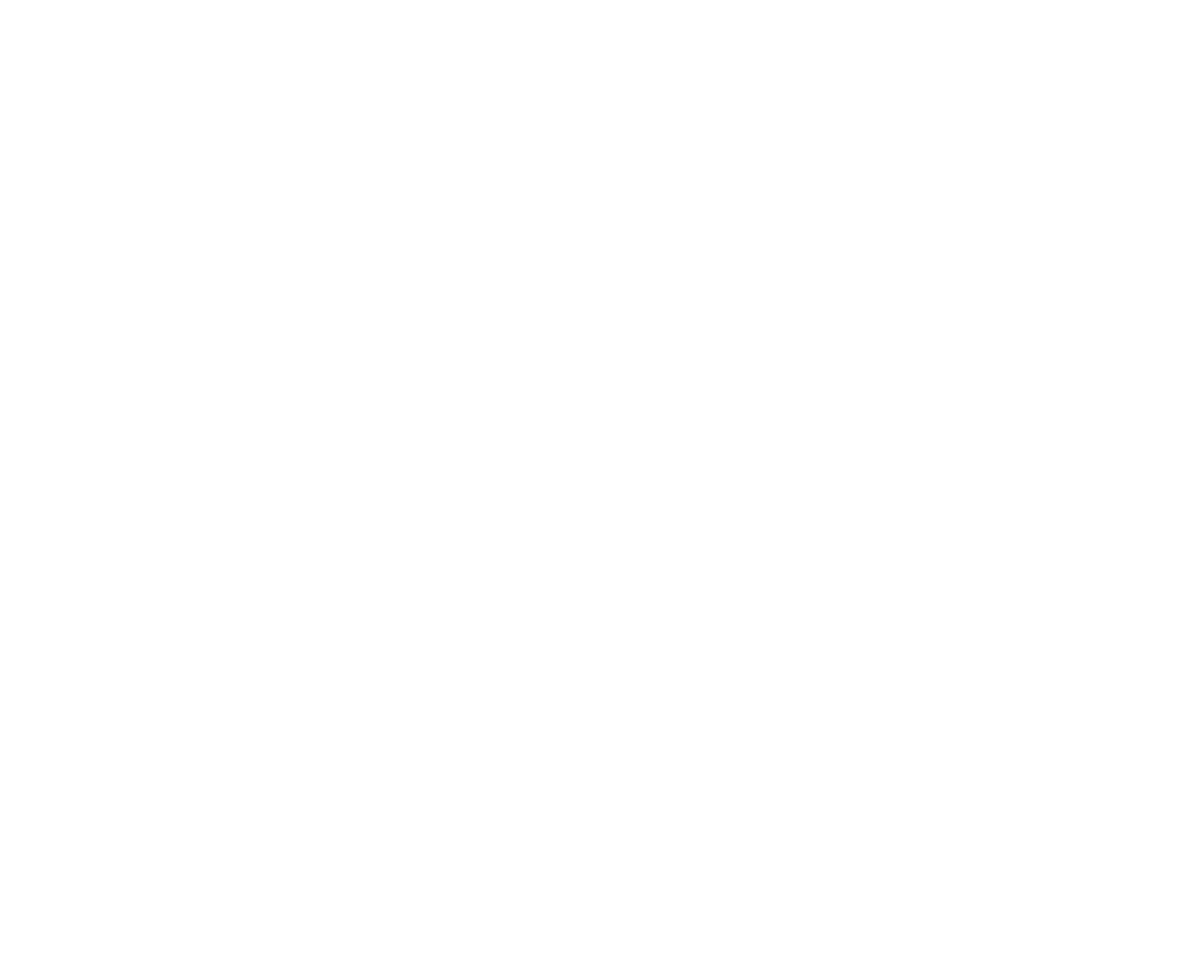
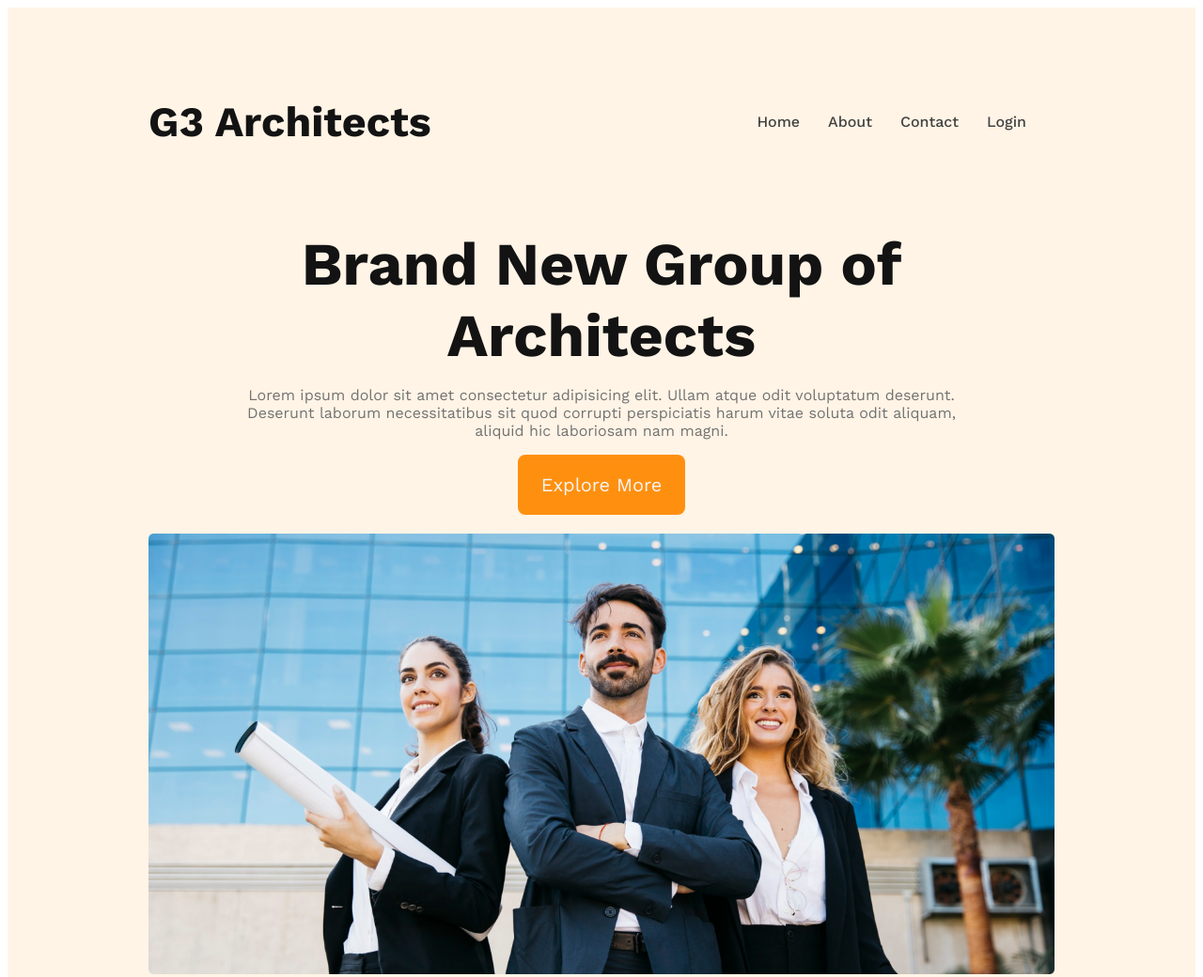
Before and after one commit to emon22830/G3-Architects-Website, a plain HTML site: page index.html in a window 1280 px wide. Shown: the top 1040 px of the page at 94% size. Before the commit the page ends 800 px from the top, so only its background shows below. Drawn offline with nearby package versions, Linux system fonts and the light colour scheme.

Commit message:
completed header section

```diff
--- a/index.html
+++ b/index.html
@@ -3,11 +3,42 @@
 <head>
     <meta charset="UTF-8">
     <meta name="viewport" content="width=device-width, initial-scale=1.0">
-    <title>G3-Architect</title>
+    <title>G3-Architects</title>
+
+    <link rel="preconnect" href="https://fonts.googleapis.com">
+<link rel="preconnect" href="https://fonts.gstatic.com" crossorigin>
+<link href="https://fonts.googleapis.com/css2?family=Work+Sans:ital,wght@0,100..900;1,100..900&display=swap" rel="stylesheet">
 
     <link rel="stylesheet" href="styles/architect.css">
 </head>
 <body>
+    <header>
+<nav>
+    <h3 class="nav-title">G3 Architects</h3>
+<ul>
+    <li><a href="">Home</a></li>
+    <li><a href="">About</a></li>
+    <li><a href="">Contact</a></li>
+    <li><a href="">Login</a></li>
+</ul>
+</nav>
 
+<div class="banner">
+  <div class="banner-content">
+    <h1 class="banner-title">Brand New Group of Architects</h1>
+    <p class="banner-description">Lorem ipsum dolor sit amet consectetur adipisicing elit. Ullam atque odit voluptatum deserunt. Deserunt laborum necessitatibus sit quod corrupti perspiciatis harum vitae soluta odit aliquam, aliquid hic laboriosam nam magni.
+    </p>
+    <button class="btn-primary">Explore More</button>
+  </div>
+    <img src="images/banner.png" alt="">
+</div>
+
+    </header>
+    <main>
+
+    </main>
+    <footer>
+
+    </footer>
 </body>
 </html>
--- a/styles/architect.css
+++ b/styles/architect.css
@@ -0,0 +1,71 @@
+/* shared styles */
+*{
+    font-family: "Work Sans", sans-serif;
+}
+
+/* header styles */
+header {
+background-color: rgba(255, 144, 14, 0.10);
+padding: 50px 150px;
+}
+
+nav {
+    display: flex;
+    justify-content: space-between;
+    align-items: center;
+}
+
+.nav-title{
+font-size: 2.8rem;
+font-weight: 700;
+color: #131313;
+}
+
+nav > ul {
+display: flex;
+}
+
+nav li {
+    list-style: none;
+    margin-right: 30px;
+    font-weight: 500;
+    font-size: 1rem;
+}
+
+nav a {
+    text-decoration: none;
+    color: #424242;
+}
+
+/* banner styles */
+.banner-content{
+    max-width: 800px;
+    text-align: center;
+    margin: 0 auto;
+}
+.banner-title{
+    font-size: 4rem;
+    font-weight: 700;
+    color: #131313;
+    margin-bottom: 10px;
+
+}
+
+.banner-description{
+    color: #727272;
+}
+
+.btn-primary{
+    background: #ff900f;
+    border: none;
+    border-radius: 8px;
+    color: whitesmoke;
+    padding: 20px 25px;
+    font-size: 1.25rem;
+    cursor: pointer;
+}
+
+.banner img{
+    width: 100%;
+    margin-top: 20px;
+}
```
